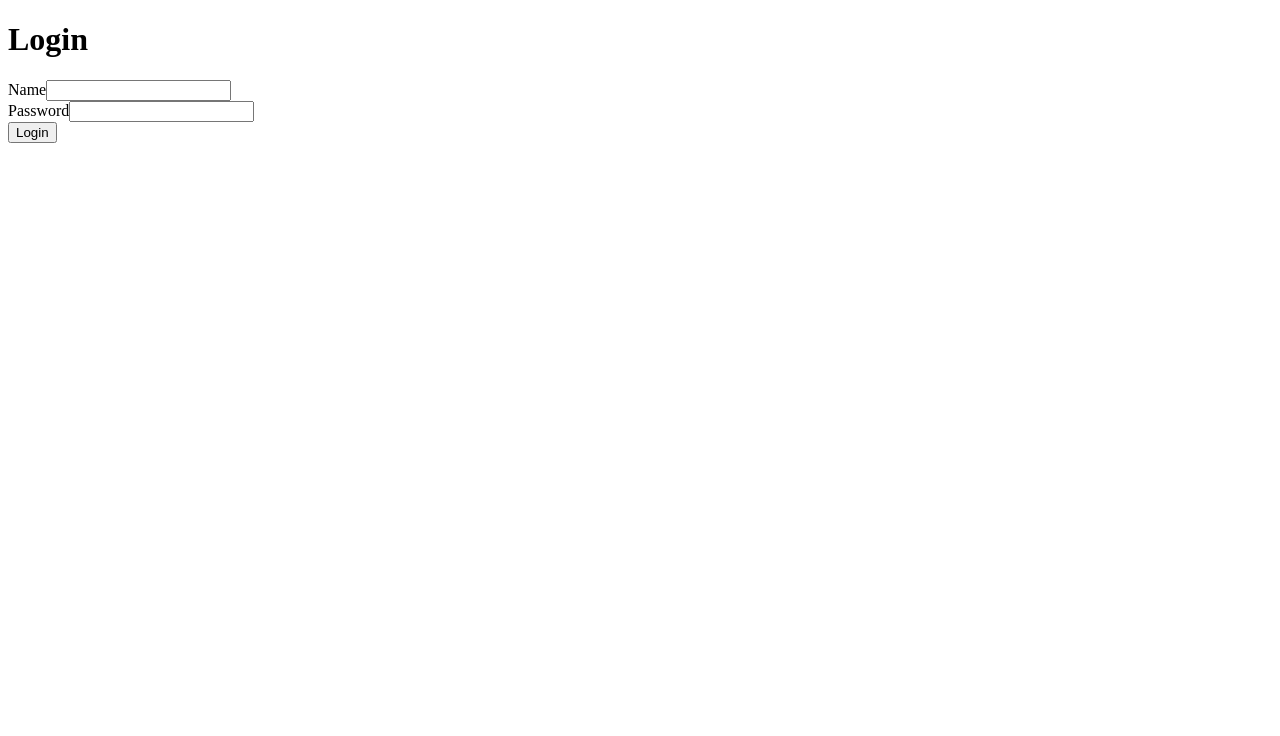
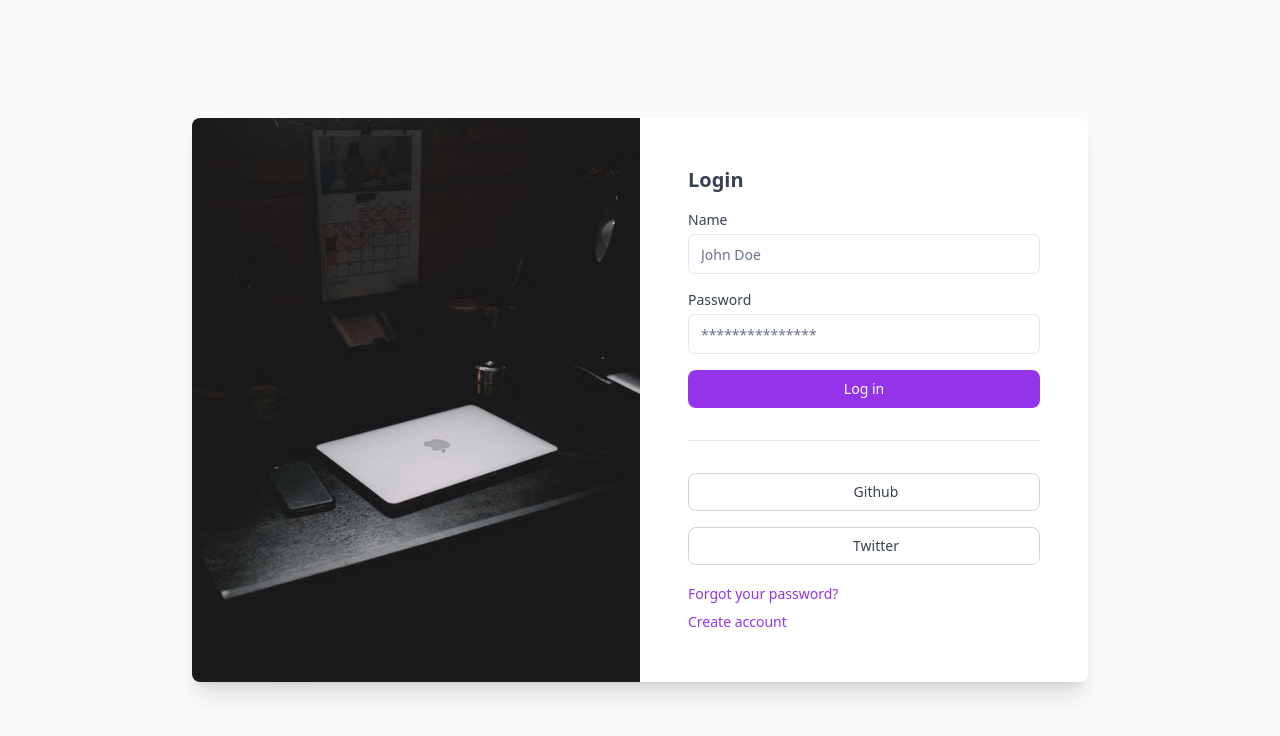
Before and after one commit to Restkand/learning-app, a Next.js app: page /auth/login in a window 1280 px wide. Shown: the top 736 px of the page. Built offline with nearby package versions, Linux system fonts and the light colour scheme.

Commit message:
Update View Login

```diff
--- a/pages/auth/login.tsx
+++ b/pages/auth/login.tsx
@@ -1,11 +1,25 @@
 import { signIn } from "next-auth/react";
-import { useState } from "react";
+import { useEffect, useState } from "react";
 import { useRouter } from "next/router";
+import '../globals.css';
+import Image from 'next/image';
+import Link from 'next/link';
+import LoginImgL from '../assets/img/login-office.jpeg';
+import LoginImgD from '../assets/img/login-office-dark.jpeg';
+import { Input } from "@/components/ui/input"
+
 
 export default function LoginPage() {
   const [name, setName] = useState(""); // Menggunakan 'name' bukan 'email'
   const [password, setPassword] = useState("");
   const router = useRouter();
+
+  useEffect(() => {
+    // Set dark mode jika ada di local storage
+    if (localStorage.getItem('theme') === 'dark') {
+      document.documentElement.classList.add('dark');
+    }
+  }, []);
 
   const handleSubmit = async (e: React.FormEvent<HTMLFormElement>) => {
     e.preventDefault();
@@ -15,7 +29,7 @@ export default function LoginPage() {
       password,
     });
 
-    console.log(res);
+    // console.log(res);
 
     if (res && res.ok) {
       router.push("/");
@@ -25,29 +39,112 @@ export default function LoginPage() {
   };
 
   return (
-    <div>
-      <h1>Login</h1>
+    <div className="flex items-center min-h-screen p-6 bg-gray-50 dark:bg-gray-950">
+      <div className="flex-1 h-full max-w-4xl mx-auto overflow-hidden bg-white rounded-lg shadow-xl dark:bg-gray-900">
+        <div className="flex flex-col overflow-y-auto md:flex-row">
+          <div className="h-32 md:h-auto md:w-1/2">
+          <Image
+            aria-hidden="true"
+            className="object-cover w-full h-full dark:hidden"
+            src={LoginImgD}
+            alt="Office"
+            layout="responsive"
+            width={200}
+            height={100}
+          />
+          <Image
+            aria-hidden="true"
+            className="hidden object-cover w-full h-full dark:block"
+            src={LoginImgD}
+            alt="Office"
+            layout="responsive"
+            width={300}
+            height={200}
+          />
+          </div>
+          <div className="flex items-center justify-center p-6 sm:p-12 md:w-1/2">
+            <div className="w-full">
+              <h1 className="mb-4 text-xl font-semibold text-gray-700 dark:text-gray-200">
+                Login
+              </h1>
               <form onSubmit={handleSubmit}>
-        <div>
-          <label>Name</label>
-          <input
-            type="text"
+                <label className="block text-sm">
+                  <span className="text-gray-700 dark:text-gray-400">Name</span>
+                  <Input
+                    className="block w-full mt-1 text-sm dark:border-gray-600 dark:bg-gray-700 focus:border-purple-400 focus:outline-none focus:shadow-outline-purple dark:text-gray-300 dark:focus:shadow-outline-gray form-input"
+                    placeholder="John Doe"
                     value={name}
                     onChange={(e) => setName(e.target.value)}
-            required
                   />
-        </div>
-        <div>
-          <label>Password</label>
-          <input
+                </label>
+                <label className="block mt-4 text-sm">
+                  <span className="text-gray-700 dark:text-gray-400">Password</span>
+                  <Input
+                    className="block w-full mt-1 text-sm dark:border-gray-600 dark:bg-gray-700 focus:border-purple-400 focus:outline-none focus:shadow-outline-purple dark:text-gray-300 dark:focus:shadow-outline-gray form-input"
+                    placeholder="***************"
                     type="password"
                     value={password}
                     onChange={(e) => setPassword(e.target.value)}
-            required
                   />
+                </label>
+
+                <button
+                  type="submit"
+                  className="block w-full px-4 py-2 mt-4 text-sm font-medium leading-5 text-center text-white transition-colors duration-150 bg-purple-600 border border-transparent rounded-lg active:bg-purple-600 hover:bg-purple-700 focus:outline-none focus:shadow-outline-purple"
+                >
+                  Log in
+                </button>
+              </form>
+
+              <hr className="my-8" />
+
+              <button
+                className="flex items-center justify-center w-full px-4 py-2 text-sm font-medium leading-5 text-gray-700 transition-colors duration-150 border border-gray-300 rounded-lg dark:text-gray-400 active:bg-transparent hover:border-gray-500 focus:border-gray-500 active:text-gray-500 focus:outline-none focus:shadow-outline-gray"
+              >
+                <svg
+                  className="w-4 h-4 mr-2"
+                  aria-hidden="true"
+                  viewBox="0 0 24 24"
+                  fill="currentColor"
+                >
+                  {/* Github SVG */}
+                </svg>
+                Github
+              </button>
+              <button
+                className="flex items-center justify-center w-full px-4 py-2 mt-4 text-sm font-medium leading-5 text-gray-700 transition-colors duration-150 border border-gray-300 rounded-lg dark:text-gray-400 active:bg-transparent hover:border-gray-500 focus:border-gray-500 active:text-gray-500 focus:outline-none focus:shadow-outline-gray"
+              >
+                <svg
+                  className="w-4 h-4 mr-2"
+                  aria-hidden="true"
+                  viewBox="0 0 24 24"
+                  fill="currentColor"
+                >
+                  {/* Twitter SVG */}
+                </svg>
+                Twitter
+              </button>
+
+              <p className="mt-4">
+              <Link
+                  href="/auth/forgot-password"
+                  className="text-sm font-medium text-purple-600 dark:text-purple-400 hover:underline"
+                >
+                  Forgot your password?
+                </Link>
+              </p>
+              <p className="mt-1">
+              <Link
+                  href="/auth/create-account"
+                  className="text-sm font-medium text-purple-600 dark:text-purple-400 hover:underline"
+                >
+                  Create account
+                </Link>
+              </p>
             </div>
-        <button type="submit">Login</button>
-      </form>
+          </div>
+        </div>
+      </div>
     </div>
   );
 }
--- /dev/null
+++ b/pages/globals.css
@@ -0,0 +1,69 @@
+@tailwind base;
+@tailwind components;
+@tailwind utilities;
+
+@layer base {
+  :root {
+    --background: 0 0% 100%;
+    --foreground: 222.2 84% 4.9%;
+    --card: 0 0% 100%;
+    --card-foreground: 222.2 84% 4.9%;
+    --popover: 0 0% 100%;
+    --popover-foreground: 222.2 84% 4.9%;
+    --primary: 222.2 47.4% 11.2%;
+    --primary-foreground: 210 40% 98%;
+    --secondary: 210 40% 96.1%;
+    --secondary-foreground: 222.2 47.4% 11.2%;
+    --muted: 210 40% 96.1%;
+    --muted-foreground: 215.4 16.3% 46.9%;
+    --accent: 210 40% 96.1%;
+    --accent-foreground: 222.2 47.4% 11.2%;
+    --destructive: 0 84.2% 60.2%;
+    --destructive-foreground: 210 40% 98%;
+    --border: 214.3 31.8% 91.4%;
+    --input: 214.3 31.8% 91.4%;
+    --ring: 222.2 84% 4.9%;
+    --radius: 0.5rem;
+    --chart-1: 12 76% 61%;
+    --chart-2: 173 58% 39%;
+    --chart-3: 197 37% 24%;
+    --chart-4: 43 74% 66%;
+    --chart-5: 27 87% 67%;
+  }
+
+  .dark {
+    --background: 222.2 84% 4.9%;
+    --foreground: 210 40% 98%;
+    --card: 222.2 84% 4.9%;
+    --card-foreground: 210 40% 98%;
+    --popover: 222.2 84% 4.9%;
+    --popover-foreground: 210 40% 98%;
+    --primary: 210 40% 98%;
+    --primary-foreground: 222.2 47.4% 11.2%;
+    --secondary: 217.2 32.6% 17.5%;
+    --secondary-foreground: 210 40% 98%;
+    --muted: 217.2 32.6% 17.5%;
+    --muted-foreground: 215 20.2% 65.1%;
+    --accent: 217.2 32.6% 17.5%;
+    --accent-foreground: 210 40% 98%;
+    --destructive: 0 62.8% 30.6%;
+    --destructive-foreground: 210 40% 98%;
+    --border: 217.2 32.6% 17.5%;
+    --input: 217.2 32.6% 17.5%;
+    --ring: 212.7 26.8% 83.9%;
+    --chart-1: 220 70% 50%;
+    --chart-2: 160 60% 45%;
+    --chart-3: 30 80% 55%;
+    --chart-4: 280 65% 60%;
+    --chart-5: 340 75% 55%;
+  }
+}
+
+@layer base {
+  * {
+    @apply border-border;
+  }
+  body {
+    @apply bg-background text-foreground;
+  }
+}
```
Also changed, not shown: pages/assets/img/login-office-dark.jpeg (added), pages/assets/img/login-office.jpeg (added). Lines whose indentation alone changed are shown as unchanged.
